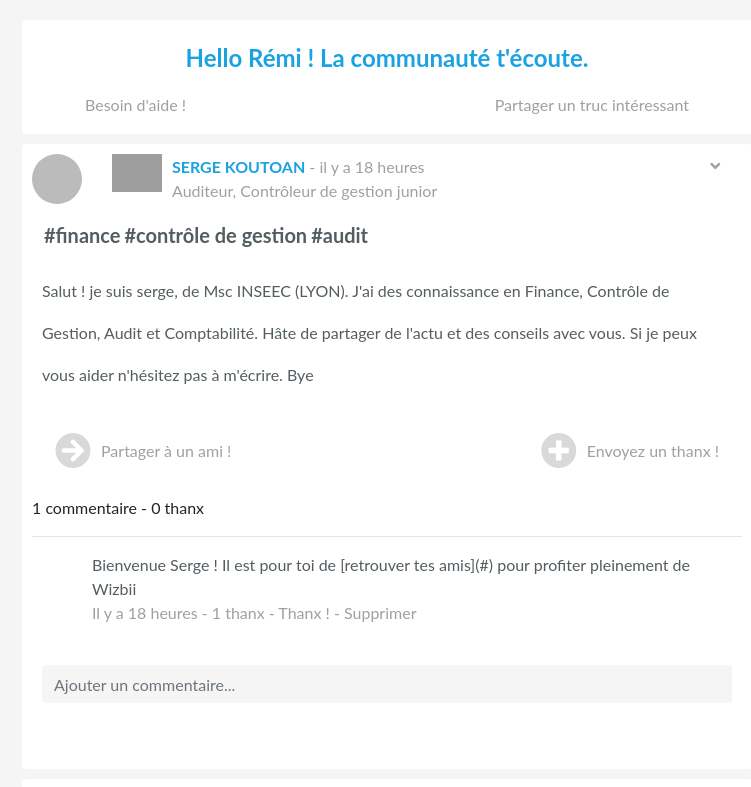
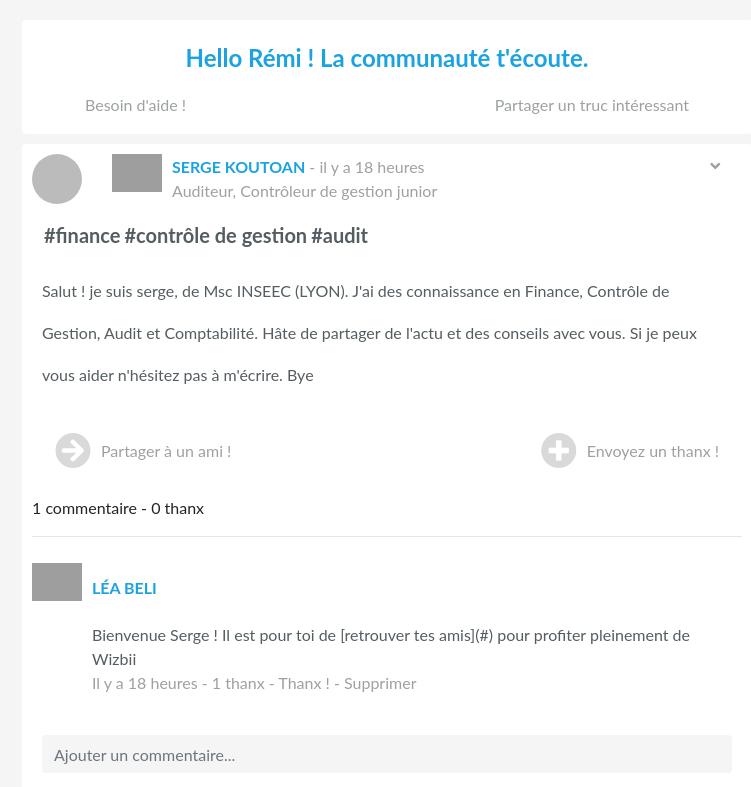
Before and after one commit to xRdev38/test-wizbii, an Angular app: page / in a window 1280 px wide. Shown: the top 787 px of the page, without its empty margins (253-1004 px from the left). Built offline with nearby package versions, Linux system fonts and the light colour scheme; data requests are answered from the project's data file; grey boxes are pictures that could not be loaded.

Commit message:
refactor: improve comment component

```diff
--- a/src/app/comment/comment.component.html
+++ b/src/app/comment/comment.component.html
@@ -1,8 +1,10 @@
 <ng-container *ngIf="comments">
   <ng-container *ngFor="let comment of comments; trackBy: trackByFn">
   	<div class="comment">
-      <app-comment-meta [meta]="comment.author">
-      </app-comment-meta>
+      <ng-container *ngFor="let author of authors;">
+        <app-comment-meta [meta]="author | async">
+        </app-comment-meta>
+      </ng-container>
   		<div class="comment-content">
   			<app-comment-content [comment]="comment">
   			</app-comment-content>
--- a/src/app/comment/comment.component.ts
+++ b/src/app/comment/comment.component.ts
@@ -1,16 +1,34 @@
-import { Component, Input } from '@angular/core';
+import { Component, Input, OnInit } from '@angular/core';
 
-import { ICommentView } from '@app/comment/comment-view.interface';
+import { Observable } from 'rxjs';
+import { map } from 'rxjs/operators';
+
+import { IProfile, IComment, ProfilesService } from '@app/core';
 
 @Component({
   selector: 'app-comment',
   templateUrl: './comment.component.html',
   styleUrls: ['./comment.component.scss']
 })
-export class CommentComponent {
-  @Input() comments: Array<ICommentView> | null = null;
+export class CommentComponent implements OnInit {
+  @Input() comments: Array<IComment> | null = null;
+  authors: Array<Observable<IProfile>> | null = null;
 
-  trackByFn(index: number, comment: ICommentView) {
+  constructor(private profilesService: ProfilesService){}
+
+  ngOnInit():void {
+    this.getAuthor();
+  }
+
+  getAuthor():void {
+    if( this.comments !== null ) {
+      this.authors = this.comments !== null ? this.comments.map( comment => {
+        return this.profilesService.getById(comment.profileId);
+      }) : null;
+    }
+  }
+
+  trackByFn(index: number, comment: IComment) {
     return comment.id;
   }
 }
```
